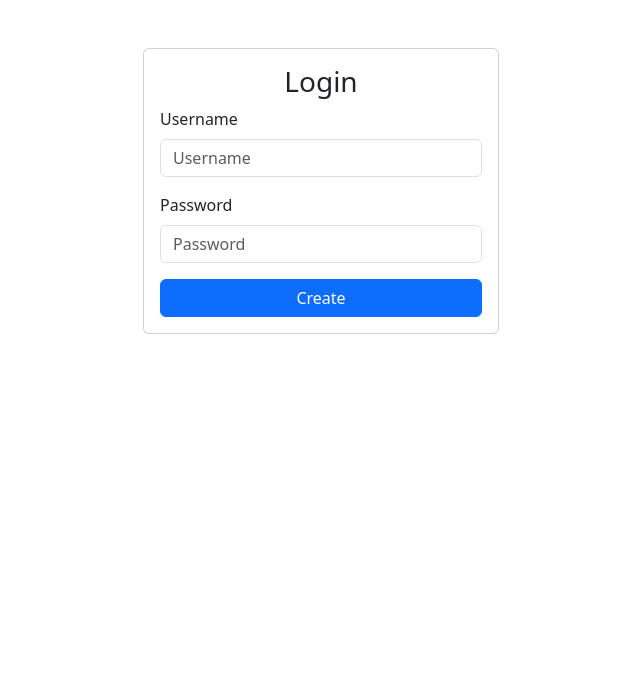
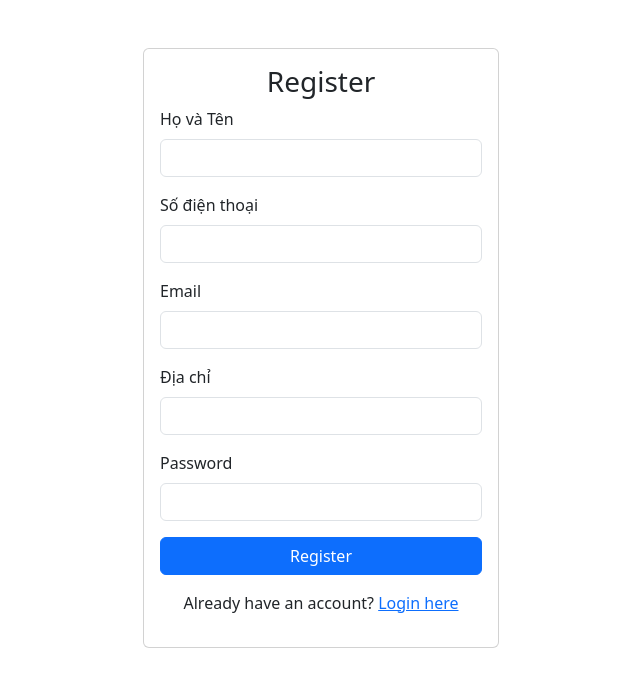
Before and after one commit to hoainhanpro/PharmacyProject, a Flask app: page /register in a window 1280 px wide. Shown: the top 687 px of the page, without its empty margins (319-959 px from the left). Run offline with Flask 3, Linux system fonts and the light colour scheme.

Commit message:
Implement user authentication with hashed passwords and error handling in login and registration

```diff
--- a/app/app.py
+++ b/app/app.py
@@ -1,7 +1,13 @@
 from flask import Flask, redirect, url_for
 from routes import login_bp, register_bp
+import os
+from dotenv import load_dotenv
+
+load_dotenv()
 
 app = Flask(__name__)
+
+app.secret_key=os.getenv('PASSWORD')
 
 @app.route('/')
 def home():
--- a/app/routes/register.py
+++ b/app/routes/register.py
@@ -1,12 +1,25 @@
-from flask import Blueprint, render_template, request, redirect, url_for
+from flask import Blueprint, render_template, request, redirect, url_for, flash
+from services.database import create_connection, execute_query
+import hashlib
 
 register_bp = Blueprint('register', __name__)
 
 @register_bp.route('/register', methods=['GET', 'POST'])
 def register():
     if request.method == 'POST':
-        username = request.form['username']
+        ho_va_ten = request.form['ho_va_ten']
+        sdt = request.form['sdt']
+        email = request.form['email']
+        dia_chi = request.form['dia_chi']
         password = request.form['password']
-        # Add your registration logic here
+
+        hashed_password = hashlib.sha256(password.encode()).hexdigest()
+
+        connection = create_connection()
+
+        res = execute_query(connection, procedure='AddKhachHang', params=(ho_va_ten, sdt, email, dia_chi, hashed_password))
+        if res[0][0] == 'Email already registered':
+            flash('Email đã tồn tại')
+            return redirect(url_for('register.register'))
         return redirect(url_for('login.login'))
     return render_template('register.html')
--- a/app/templates/register.html
+++ b/app/templates/register.html
@@ -3,7 +3,7 @@
 <head>
     <meta charset="UTF-8">
     <meta name="viewport" content="width=device-width, initial-scale=1.0">
-    <title>Register Page</title>
+    <title>Register</title>
     <link href="https://cdn.jsdelivr.net/npm/bootstrap@5.3.3/dist/css/bootstrap.min.css" rel="stylesheet">
 </head>
 <body>
@@ -12,18 +12,39 @@
             <div class="col-md-4">
                 <div class="card mt-5">
                     <div class="card-body">
-                        <h3 class="card-title text-center">Login</h3>
+                        <h3 class="card-title text-center">Register</h3>
+                        <!-- Display error message -->
+                        {% with messages = get_flashed_messages() %}
+                            {% if messages %}
+                                <div class="alert alert-danger" role="alert">
+                                    {{ messages[0] }}
+                                </div>
+                            {% endif %}
+                        {% endwith %}
                         <form action="/register" method="post">
                             <div class="mb-3">
-                                <label for="username" class="form-label">Username</label>
-                                <input type="text" class="form-control" id="username" name="username" placeholder="Username" required>
+                                <label for="ho_va_ten" class="form-label">Họ và Tên</label>
+                                <input type="text" class="form-control" id="ho_va_ten" name="ho_va_ten" required>
+                            </div>
+                            <div class="mb-3">
+                                <label for="sdt" class="form-label">Số điện thoại</label>
+                                <input type="text" class="form-control" id="sdt" name="sdt" required>
+                            </div>
+                            <div class="mb-3">
+                                <label for="email" class="form-label">Email</label>
+                                <input type="email" class="form-control" id="email" name="email" required>
+                            </div>
+                            <div class="mb-3">
+                                <label for="dia_chi" class="form-label">Địa chỉ</label>
+                                <input type="text" class="form-control" id="dia_chi" name="dia_chi" required>
                             </div>
                             <div class="mb-3">
                                 <label for="password" class="form-label">Password</label>
-                                <input type="password" class="form-control" id="password" name="password" placeholder="Password" required>
+                                <input type="password" class="form-control" id="password" name="password" required>
                             </div>
-                            <button type="submit" class="btn btn-primary w-100">Create</button>
+                            <button type="submit" class="btn btn-primary w-100">Register</button>
                         </form>
+                        <p class="text-center mt-3">Already have an account? <a href="/login">Login here</a></p>
                     </div>
                 </div>
             </div>
```
Also changed, not shown: app/routes/login.py (+8 -2 lines), app/services/database.py (+14 -7 lines), app/templates/login.html (+10 -2 lines).
